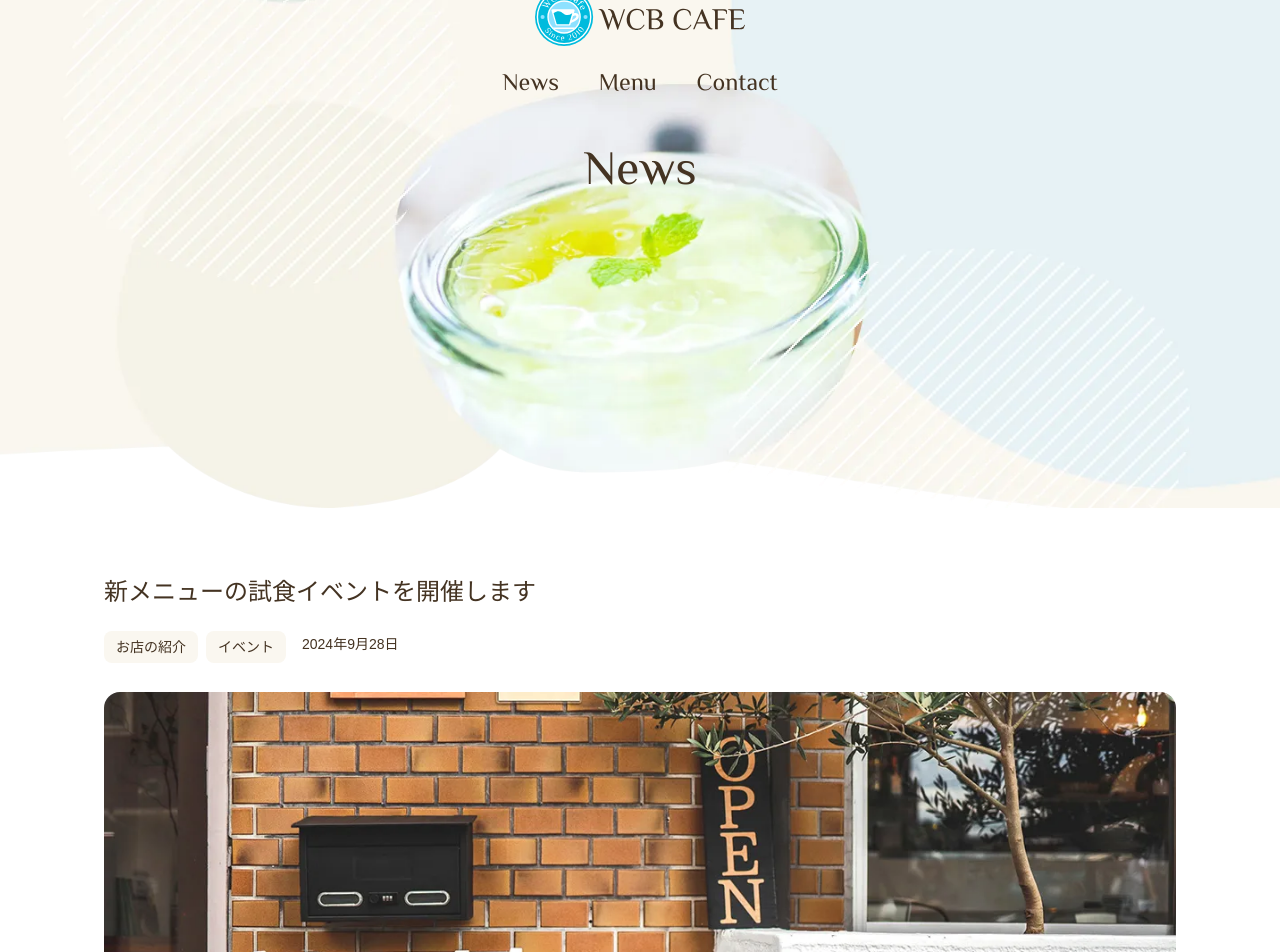
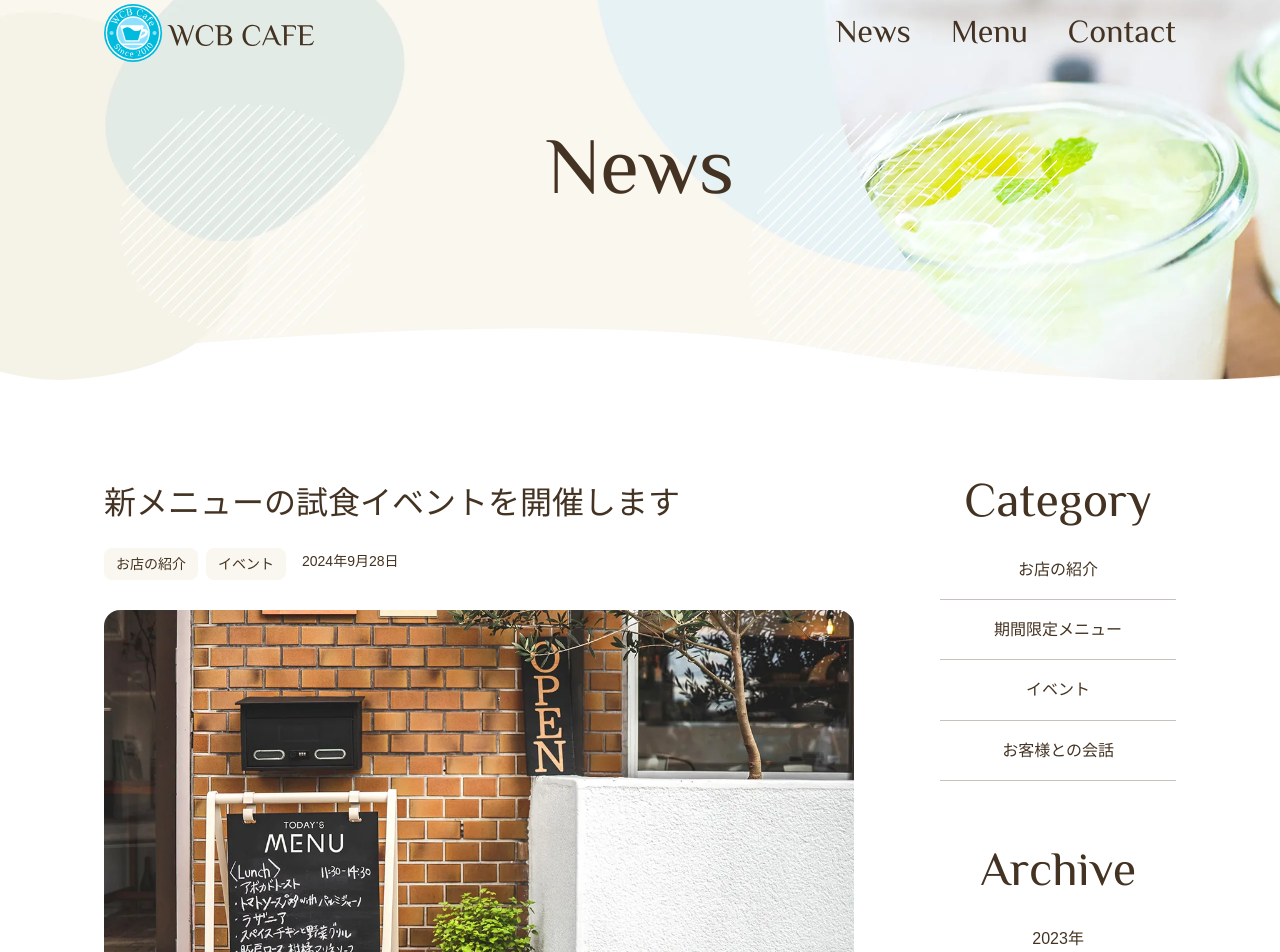
Before and after one commit to oni-ch-dev/mosya, a plain HTML site: page news/index.html in a window 1280 px wide. Shown: the part 20-972 px from the top of the page. Drawn offline with Linux system fonts and the light colour scheme; some packages are replaced by stand-ins of ours.

Commit message:
news で 2 カラムのサイトを作成

```diff
--- a/news/css/style.css
+++ b/news/css/style.css
@@ -275,8 +275,76 @@ cover は「要素全体を覆うように拡大縮小」するので、要素
 
 */
 
-@media(max-width: 600px){
-    .wrapper{
+@media(min-width: 800px){
+    /* 見出し */
+    .page-title{
+        font-size: 5rem;
+    }
+
+    .heading-large{
+        font-size: 4rem;
+    }
+
+    .post-title{
+        font-size: 2rem;
+    }
+
+    /* header */
+    .page-header{
         display: flex;
+        justify-content: space-between;
+        padding-top: 1.5rem;
+    }
+
+    .main-nav{
+        font-size: 2rem;
+    }
+
+    /* header cover */
+    .sub-cover{
+        height: 400px;
+        margin-bottom: 6rem;
+    }
+
+    /* HOME */
+    .cover-home{
+        background-image: url(../img/cover-home-l.webp);
+    }
+
+    .about{
+        margin: 4rem auto 0;
+    }
+
+    /* NEWS */
+    .cover-news{
+        background-image: url(../img/cover-news-l.webp);
+    }
+
+    .news-contents{
+        display: flex;
+        justify-content: space-between;
+    }
+
+    .post{
+        width: 70%;
+    }
+
+    .sidebar{
+        width: 22%;
+    }
+
+    .sidebar .heading-medium{
+        line-height: 1;
+        margin-bottom: 1rem;
+    }
+
+    /* footer */
+    .page-footer{
+        background-image: url(../img/footer-l.webp);
+        padding-top: 12rem;
+    }
+
+    .info th{
+        padding-left: 2.5rem;
     }
 }
--- a/news/index.html
+++ b/news/index.html
@@ -86,9 +86,9 @@
             </ul>
         </aside>
 
-        <aside class="ad">
+        <!-- <aside class="ad">
             <img src="img/banner.jpg" alt="新メニュー登場">
-        </aside>
+        </aside> -->
     </main>
 
     <footer class="page-footer">
```
